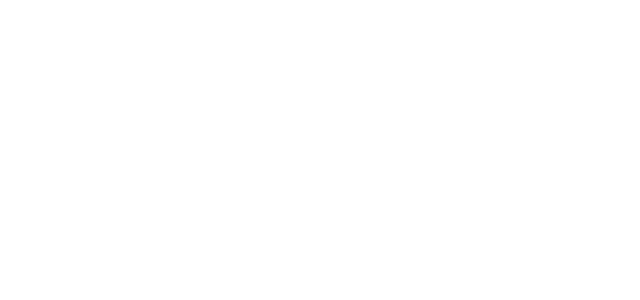
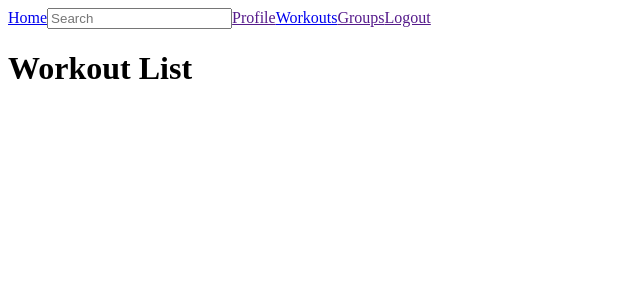
Before and after one commit to matthew-f-bell/workout-journal-project, a React (Create React App) app in the folder frontend/: page /workouts in a window 1280 px wide. Shown: the top 300 px of the page, without its empty margins (0-640 px from the left). Built offline with nearby package versions, Linux system fonts and the light colour scheme.

Commit message:
created workout page

```diff
--- a/frontend/src/App.jsx
+++ b/frontend/src/App.jsx
@@ -1,5 +1,6 @@
 import { BrowserRouter, Routes, Route } from 'react-router-dom'
 import HomePage from "./pages/homepage"
+import WorkoutList from './pages/workoutlist';
 
 
 function App() {
@@ -9,7 +10,7 @@
       <BrowserRouter>
         <Routes>
           <Route path="/" element={<HomePage/>}/>
-          <Route path="/workouts" />!
+          <Route path="/workouts" element={<WorkoutList/>}/>!
         </Routes>
       </BrowserRouter>
     </div>
--- a/frontend/src/components/navbar/index.jsx
+++ b/frontend/src/components/navbar/index.jsx
@@ -1,7 +1,6 @@
 import { Link, Routes, Route } from "react-router-dom";
 import SearchBar from "../searchbar";
 import { useEffect } from "react";
-import WorkoutList from "../workoutlist";
 
 
 const NavBar = ({ fetchAllExercises, exercises }) => {
@@ -13,7 +12,7 @@
         <>
             <nav>
                 {/* Logo for home page? */}
-                <a href="">Home</a>
+                <a href="/">Home</a>
                 <SearchBar/>
                 <a href="">Profile</a>
                 <Link to="/workouts" onClick={handleExercises}>
--- a/frontend/src/components/workoutlist/index.jsx
+++ b/frontend/src/components/workout/index.jsx
@@ -1,7 +1,7 @@
 import React from "react";
 import { string } from "prop-types";
 
-const WorkoutList = (props) => {
+const Workout = (props) => {
     return (
         // <div>
         //     <h1>Workouts</h1>
@@ -23,4 +23,4 @@
     )
 }
 
-export default WorkoutList;
+export default Workout;
--- a/frontend/src/pages/homepage/index.jsx
+++ b/frontend/src/pages/homepage/index.jsx
@@ -1,8 +1,4 @@
-import { useEffect, useReducer } from "react";
-
 import NavBar from "../../components/navbar";
-import WorkoutList from "../../components/workoutlist";
-
 
 const HomePage = () => {
 
@@ -10,7 +6,6 @@
         <>
             <NavBar />
             <h1>Home Page</h1>
-            <WorkoutList />
         </>
     )
 }
--- /dev/null
+++ b/frontend/src/pages/workoutlist/index.jsx
@@ -0,0 +1,14 @@
+import NavBar from "../../components/navbar";
+import Workout from "../../components/workout";
+
+const WorkoutList = () => {
+    return(
+        <>
+            <NavBar/>
+            <h1>Workout List</h1>
+            <Workout/>
+        </>
+    )
+}
+
+export default WorkoutList;
```
Also changed, not shown: 1 other file (tests, documents, lock files or other folders).
